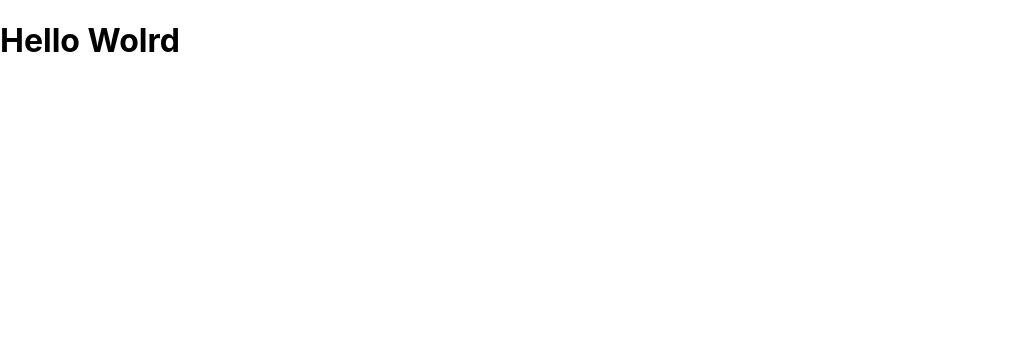
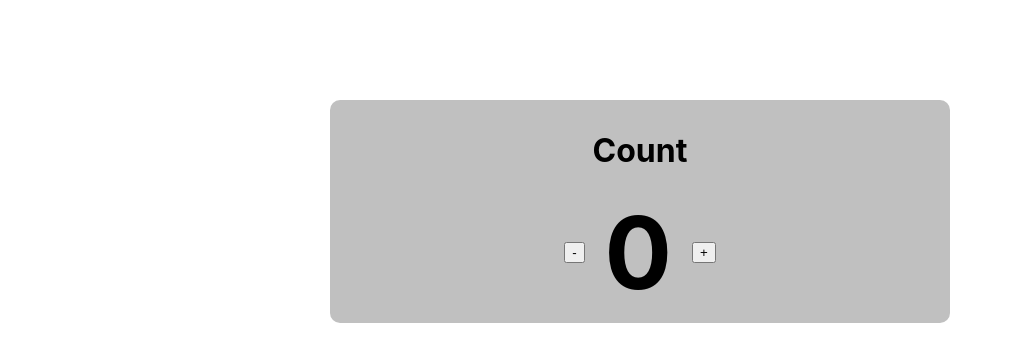
Before and after one commit to ekaadwar/b22-react-counter, a React (Create React App) app: page / in a window 1280 px wide. Shown: the top 362 px of the page, without its empty margins (0-1011 px from the left). Built offline with nearby package versions, Linux system fonts and the light colour scheme.

Commit message:
Make Style Display for Counter System

```diff
--- a/src/App.css
+++ b/src/App.css
@@ -36,3 +36,25 @@
     transform: rotate(360deg);
   }
 }
+
+/* mystyle */
+.container {
+  width: 600px;
+  background-color: silver;
+  border-radius: 10px;
+  margin: 100px auto;
+  text-align: center;
+  padding: 10px;
+}
+
+.counterBody {
+  display: flex;
+  justify-content: center;
+  align-items: center;
+}
+
+.counterBody span {
+  margin: 0 20px;
+  font-size: 100px;
+  font-weight: bold;
+}
--- a/src/App.js
+++ b/src/App.js
@@ -14,9 +14,16 @@ import React from "react";
 // }
 // ----- Akhir Form Login -------
 
+import Counter from "./components/Counter";
+import "./App.css";
+
 class App extends React.Component {
   render() {
-    return <h1>Hello Wolrd</h1>;
+    return (
+      <React.Fragment>
+        <Counter counterTittle="Count" />
+      </React.Fragment>
+    );
   }
 }
 
--- /dev/null
+++ b/src/components/Counter.js
@@ -0,0 +1,25 @@
+import React from "react";
+
+class Counter extends React.Component {
+  state = {
+    result: 0,
+    limit: "",
+  };
+
+  render() {
+    return (
+      <React.Fragment>
+        <div className="container">
+          <h1>{this.props.counterTittle}</h1>
+          <div className="counterBody">
+            <button>-</button>
+            <span>{this.state.result}</span>
+            <button>+</button>
+          </div>
+        </div>
+      </React.Fragment>
+    );
+  }
+}
+
+export default Counter;
```
